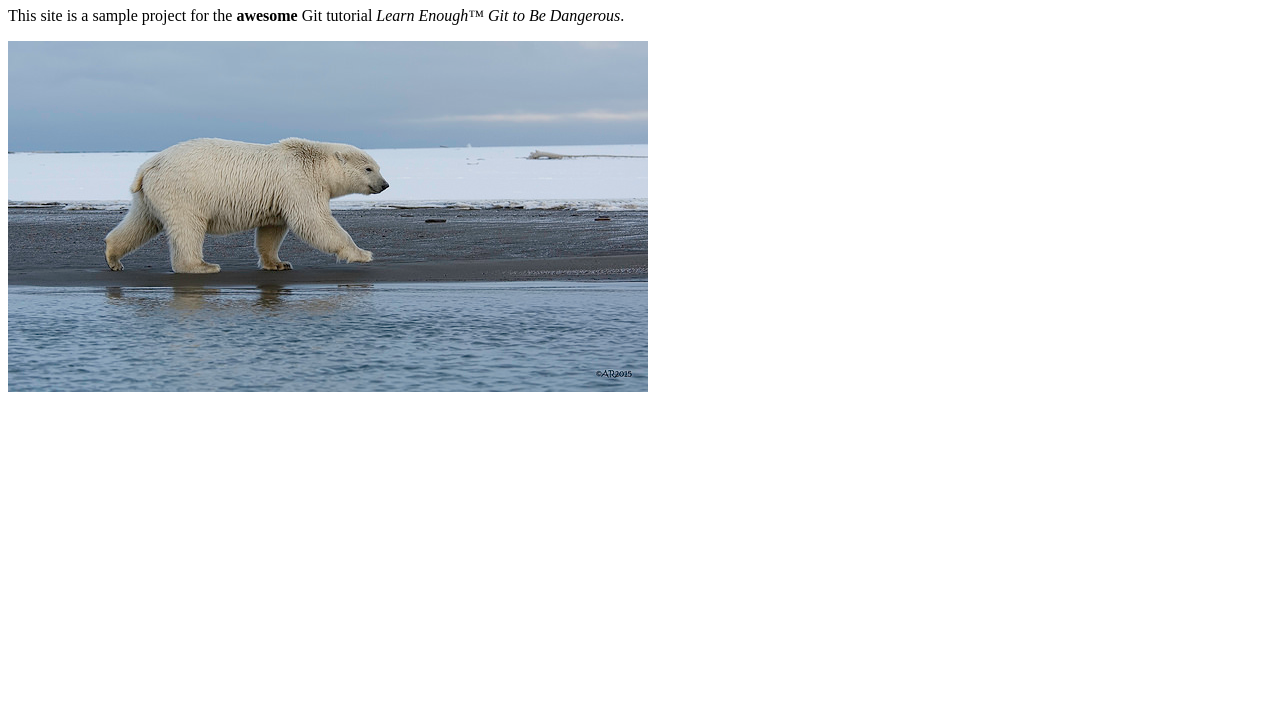
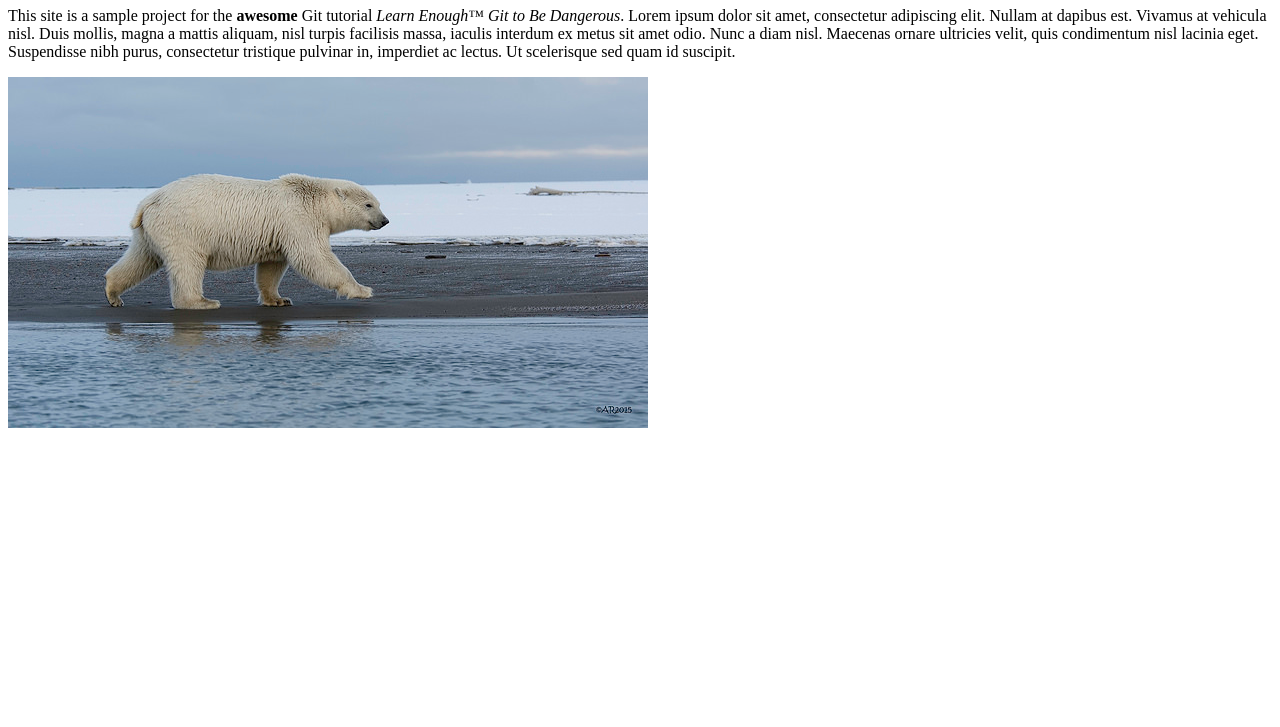
Before and after one commit to jackiepanchan/website, a plain HTML site: page about.html in a window 1280 px wide. Shown: the part 73-800 px from the top of the page. Drawn offline with Linux system fonts and the light colour scheme.

Commit message:
Update Lorem ipsum

```diff
--- a/about.html
+++ b/about.html
@@ -8,6 +8,14 @@
     <p>
       This site is a sample project for the <strong>awesome</strong> Git
       tutorial <em>Learn Enough™ Git to Be Dangerous</em>.
+
+      Lorem ipsum dolor sit amet, consectetur adipiscing elit.
+      Nullam at dapibus est. Vivamus at vehicula nisl. Duis mollis,
+      magna a mattis aliquam, nisl turpis facilisis massa, iaculis
+      interdum ex metus sit amet odio. Nunc a diam nisl. Maecenas
+      ornare ultricies velit, quis condimentum nisl lacinia eget.
+      Suspendisse nibh purus, consectetur tristique pulvinar in,
+      imperdiet ac lectus. Ut scelerisque sed quam id suscipit.
     </p>
     <img src="images/polar_bear.jpg" alt="Polar bear" />
   </body>
```
Also changed, not shown: index.html (+1 -1 lines).
